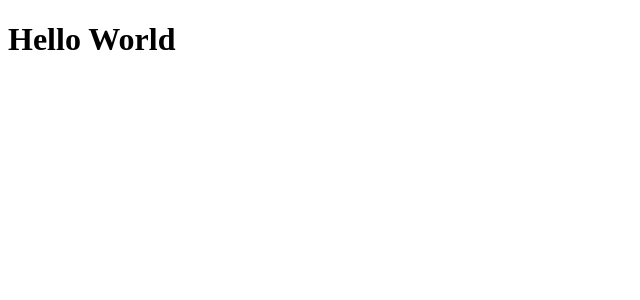
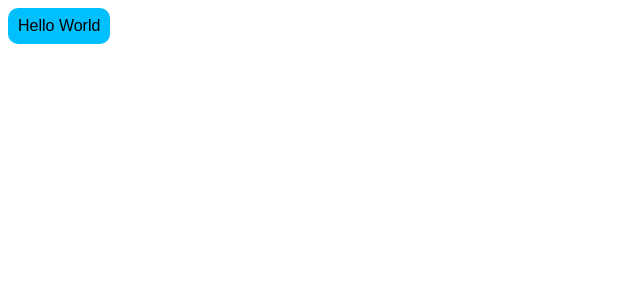
Before and after one commit to mateuso12/04-ignite-shop, a Next.js app: page / in a window 1280 px wide. Shown: the top 300 px of the page, without its empty margins (0-640 px from the left). Built offline with nearby package versions, Linux system fonts and the light colour scheme.

Commit message:
add stitches library

```diff
--- a/package.json
+++ b/package.json
@@ -9,6 +9,7 @@
     "lint": "next lint"
   },
   "dependencies": {
+    "@stitches/react": "^1.2.8",
     "@types/node": "18.14.1",
     "@types/react": "18.0.28",
     "@types/react-dom": "18.0.11",
--- a/src/pages/_document.tsx
+++ b/src/pages/_document.tsx
@@ -1,5 +1,6 @@
 import React from 'react'
 import {Html, Head, Main, NextScript} from 'next/document'
+import { getCssText } from '@/styles'
 
 export default function Document() {
   return (
@@ -8,6 +9,8 @@
         <link rel="preconnect" href="https://fonts.googleapis.com" />
         <link rel="preconnect" href="https://fonts.gstatic.com" crossOrigin="anonymous" />
         <link href="https://fonts.googleapis.com/css2?family=Roboto:wght@400;700&display=swap" rel="stylesheet" />
+
+      <style id="stitches" dangerouslySetInnerHTML={{ __html: getCssText() }} />
       </Head>
       <body>
         <Main />
--- a/src/pages/index.tsx
+++ b/src/pages/index.tsx
@@ -1,7 +1,20 @@
+import { styled } from "@/styles"
+
+const Button = styled("button", {
+  backgroundColor: "$primary",
+  color: "$gray100",
+  borderRadius: "10px",
+  border: 'none',
+  padding: '10px',
+  fontWeight: "$medium",
+  fontSize: "$md",
+  lineHeight: 1,
+})
+
 export default function Home() {
   return (
     <>
-     <h1>Hello World</h1>
+     <Button>Hello World</Button>
     </>
   )
 }
--- /dev/null
+++ b/src/styles/index.ts
@@ -0,0 +1,18 @@
+import { createStitches } from "@stitches/react";
+
+export const {
+  config,
+  styled,
+  globalCss,
+  keyframes,
+  getCssText,
+  theme,
+  createTheme,
+  css
+} = createStitches({
+  theme: {
+    colors: {
+      primary: "#00BFFF",
+    }
+  }
+})
```
Also changed, not shown: 1 other file (tests, documents, lock files or other folders).
